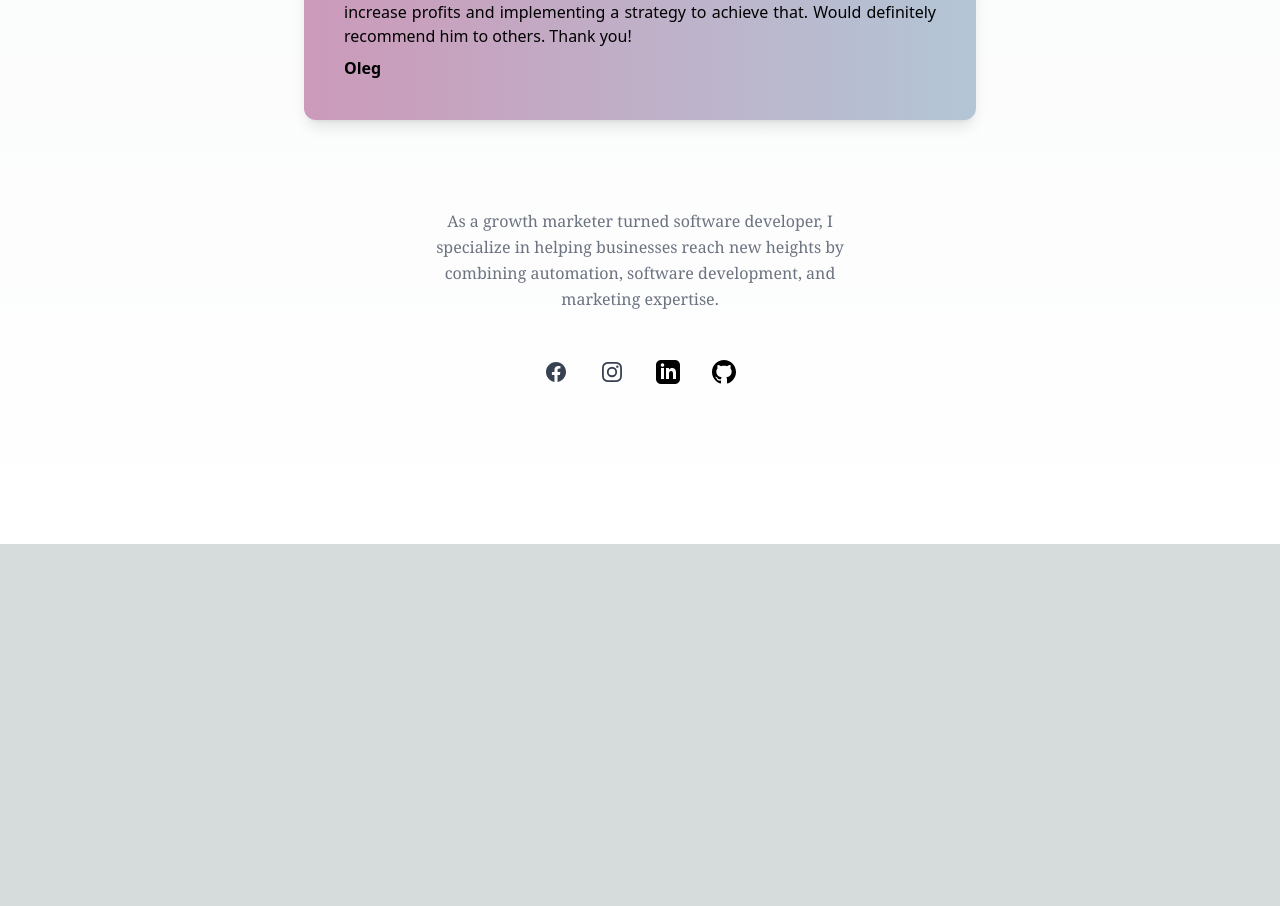
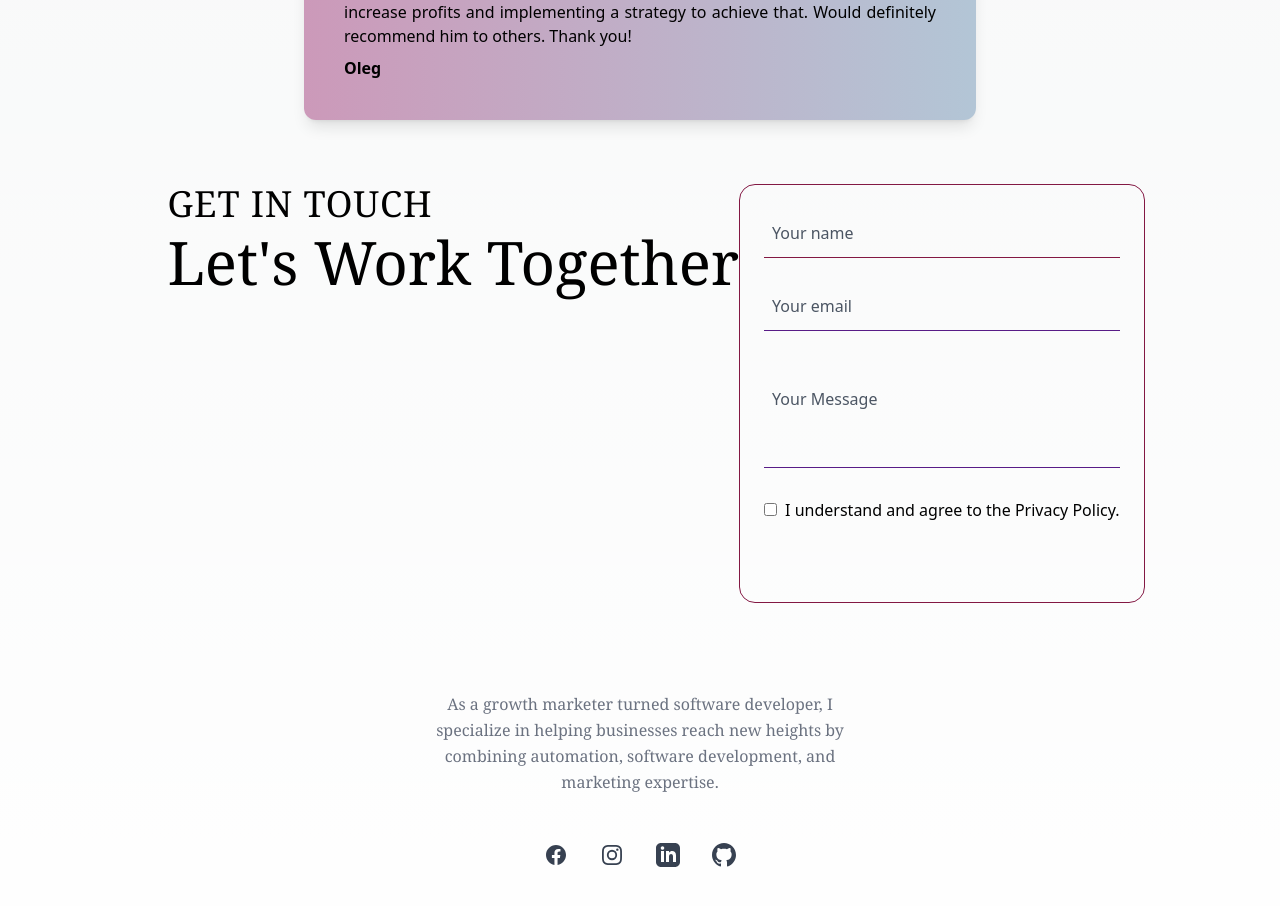
Before and after one commit to scare-destiny/venger.me-new, a Next.js app: page / in a window 1280 px wide. Shown: the part 5629-6535 px from the top of the page. Before the commit the page ends 6173 px from the top, so only its background shows below. Built offline with nearby package versions, Linux system fonts and the light colour scheme.

Commit message:
contact form

```diff
--- /dev/null
+++ b/components/ContactForm/ContactForm.jsx
@@ -0,0 +1,31 @@
+export default function ContactForm() {
+	return <section className="pt-16  md:ml-8">
+		<div className="container mx-auto">
+      <div className="flex flex-col lg:flex-row  dark:text-white">
+				<div>
+						<h4 className="text-4xl font-serif  uppercase  tracking-wide mb-2">
+Get In Touch
+						</h4>
+						<h2 className="text-6xl font-serif leading-none mb-12">
+Let&apos;s Work Together
+						</h2>
+				</div>
+				<form className="flex-1 rounded-2xl flex flex-col gap-y-6 pb-20 p-6 border border-pink-900">
+						<div>
+						<input type="text" name="name" class="w-full px-2 bg-transparent border-b border-pink-900 py-3 outline-none placeholder:text-gray-600 dark:placeholder:text-white focus:border-pink-400 transition-all duration-300" placeholder="Your name" autocomplete="name"/>
+						</div>
+						<div>
+						<input type="text" name="email" class="w-full px-2 bg-transparent border-b border-purple-900 py-3 outline-none placeholder:text-gray-600 dark:placeholder:text-white focus:border-purple-400 transition-all duration-300" placeholder="Your email" autocomplete="email"/>
+						</div>
+						<div>
+						<textarea name="message" class="w-full px-2 bg-transparent border-b border-purple-900 py-8 outline-none placeholder:text-gray-600 dark:placeholder:text-white transition-all focus:border-purple-400 duration-300 resize-none" placeholder="Your Message"></textarea>
+						</div>
+						<div>
+						<input class="mr-2" type="checkbox" id="accept_terms" name="accept_terms"/>
+						<label class="font-medium" for="accept_terms">I understand and agree to the Privacy Policy.</label>
+						</div>
+				</form>
+			</div>
+		</div>
+	</section>
+}
--- a/components/Footer.tsx
+++ b/components/Footer.tsx
@@ -59,7 +59,7 @@ const Footer = () => {
 					</ul>
 				</nav> */}
 
-				<ul className='mt-12 flex justify-center gap-6 md:gap-8'>
+				<ul className='mt-12 flex justify-center gap-6 md:gap-8 '>
 					<li>
 						<a
 							href='https://www.facebook.com/eugene.venger/'
@@ -115,9 +115,9 @@ const Footer = () => {
 							<span className='sr-only'>Linkedin</span>
 							<svg
 								xmlns='http://www.w3.org/2000/svg'
-								width='24'
-								height='24'
+								className='h-6 w-6'
 								viewBox='0 0 24 24'
+								fill='currentColor'
 							>
 								<path d='M19 0h-14c-2.761 0-5 2.239-5 5v14c0 2.761 2.239 5 5 5h14c2.762 0 5-2.239 5-5v-14c0-2.761-2.238-5-5-5zm-11 19h-3v-11h3v11zm-1.5-12.268c-.966 0-1.75-.79-1.75-1.764s.784-1.764 1.75-1.764 1.75.79 1.75 1.764-.783 1.764-1.75 1.764zm13.5 12.268h-3v-5.604c0-3.368-4-3.113-4 0v5.604h-3v-11h3v1.765c1.396-2.586 7-2.777 7 2.476v6.759z' />
 							</svg>
@@ -130,12 +130,12 @@ const Footer = () => {
 							target='_blank'
 							className='text-gray-700 transition hover:text-gray-700/75'
 						>
-							<span className='sr-only'>Linkedin</span>
+							<span className='sr-only'>Github</span>
 							<svg
 								xmlns='http://www.w3.org/2000/svg'
-								width='24'
-								height='24'
+								className='h-6 w-6 '
 								viewBox='0 0 24 24'
+								fill='currentColor'
 							>
 								<path d='M12 0c-6.626 0-12 5.373-12 12 0 5.302 3.438 9.8 8.207 11.387.599.111.793-.261.793-.577v-2.234c-3.338.726-4.033-1.416-4.033-1.416-.546-1.387-1.333-1.756-1.333-1.756-1.089-.745.083-.729.083-.729 1.205.084 1.839 1.237 1.839 1.237 1.07 1.834 2.807 1.304 3.492.997.107-.775.418-1.305.762-1.604-2.665-.305-5.467-1.334-5.467-5.931 0-1.311.469-2.381 1.236-3.221-.124-.303-.535-1.524.117-3.176 0 0 1.008-.322 3.301 1.23.957-.266 1.983-.399 3.003-.404 1.02.005 2.047.138 3.006.404 2.291-1.552 3.297-1.23 3.297-1.23.653 1.653.242 2.874.118 3.176.77.84 1.235 1.911 1.235 3.221 0 4.609-2.807 5.624-5.479 5.921.43.372.823 1.102.823 2.222v3.293c0 .319.192.694.801.576 4.765-1.589 8.199-6.086 8.199-11.386 0-6.627-5.373-12-12-12z' />
 							</svg>
--- a/components/index.tsx
+++ b/components/index.tsx
@@ -2,5 +2,6 @@ export { default as Hero } from './Hero'
 export { default as Services } from './Services'
 export { default as Footer } from './Footer'
 export { default as Testimonials } from './Testimonials/Testimonials'
+export { default as ContactForm } from './ContactForm/ContactForm'
 export { default as useIntersectionObserver } from '../hooks/useIntersectionObserver'
 export { default as FadeInSection } from './FadeInSection'
--- a/pages/index.tsx
+++ b/pages/index.tsx
@@ -9,6 +9,7 @@ import {
 	Footer,
 	Testimonials,
 	FadeInSection,
+	ContactForm,
 } from '@/components'
 
 const silkscreen = Silkscreen({ subsets: ['latin'], weight: '400' })
@@ -51,6 +52,10 @@ export default function Home() {
 					<Services />
 				</FadeInSection>
 				<Testimonials />
+				<FadeInSection>
+					<ContactForm />
+				</FadeInSection>
+
 				<Footer />
 
 				{/* <div className={styles.center}>
```
Also changed, not shown: components/Contact.tsx (deleted).
